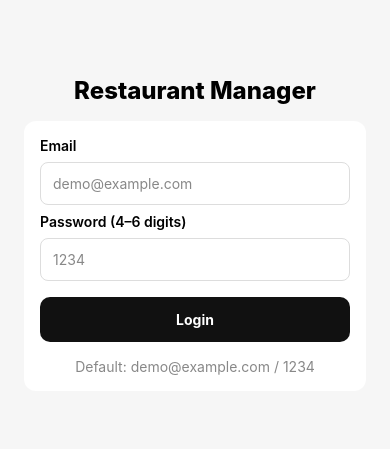
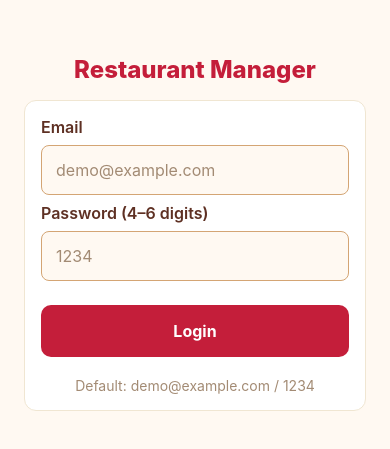
Before and after one commit to sktanvircse/Restaurant-Management-System-APP, a React Native app: screen /Auth in a window 390 px wide. Shown: the part 189-638 px from the top of the page. Built offline with nearby package versions, Linux system fonts and the light colour scheme.

Commit message:
color file add and login page color add

```diff
--- a/src/screens/LoginScreen.tsx
+++ b/src/screens/LoginScreen.tsx
@@ -11,6 +11,7 @@ import {
 } from "react-native";
 import { useAuthStore } from "../store/auth";
 import { isValidEmail, isValidPin } from "../utils/validations";
+import { RestaurantTheme } from "../theme";
 
 export default function LoginScreen() {
   const login = useAuthStore((s) => s.login);
@@ -47,18 +48,18 @@ export default function LoginScreen() {
           autoCapitalize="none"
           autoCorrect={false}
           placeholder="demo@example.com"
-          placeholderTextColor="#888" // ← explicitly set
-          style={[styles.input, { color: "#000" }]} // ← text color
+          placeholderTextColor={RestaurantTheme.colors.placeholder}
+          style={[styles.input, { color: RestaurantTheme.colors.text }]}
         />
         <Text style={styles.label}>Password (4–6 digits)</Text>
         <TextInput
           value={pw}
           onChangeText={setPw}
           placeholder="1234"
-          placeholderTextColor="#888" // ← explicitly set
+          placeholderTextColor={RestaurantTheme.colors.placeholder}
           secureTextEntry
           keyboardType="number-pad"
-          style={[styles.input, { color: "#000" }]} // ← text color
+          style={[styles.input, { color: RestaurantTheme.colors.text }]}
           maxLength={6}
         />
         <TouchableOpacity onPress={onSubmit} style={styles.button}>
@@ -75,35 +76,55 @@ const styles = StyleSheet.create({
     flex: 1,
     padding: 24,
     justifyContent: "center",
-    backgroundColor: "#f6f6f6",
+    backgroundColor: RestaurantTheme.colors.background,
   },
   title: {
     fontSize: 24,
     fontWeight: "800",
     textAlign: "center",
     marginBottom: 16,
+    color: RestaurantTheme.colors.primary,
   },
   card: {
-    backgroundColor: "#fff",
+    backgroundColor: RestaurantTheme.colors.cardBackground,
     borderRadius: 12,
     padding: 16,
     gap: 8,
     elevation: 2,
+    borderWidth: 1,
+    borderColor: RestaurantTheme.colors.cardBorder,
   },
-  label: { fontWeight: "600" },
+  label: {
+    fontWeight: "600",
+    color: RestaurantTheme.colors.text,
+    fontSize: 16,
+  },
   input: {
     borderWidth: 1,
-    borderColor: "#ddd",
+    borderColor: RestaurantTheme.colors.inputBorder,
     borderRadius: 8,
-    padding: 12,
-    color: "#000", // text color
+    padding: 14,
+    color: RestaurantTheme.colors.text,
+    backgroundColor: RestaurantTheme.colors.background,
+    fontSize: 16,
   },
   button: {
-    backgroundColor: "#111",
-    padding: 14,
+    backgroundColor: RestaurantTheme.colors.primary,
+    padding: 16,
     borderRadius: 10,
-    marginTop: 8,
+    marginTop: 16,
+    elevation: 2,
   },
-  buttonText: { color: "#fff", textAlign: "center", fontWeight: "700" },
-  hint: { color: "#888", textAlign: "center", marginTop: 8 },
+  buttonText: {
+    color: RestaurantTheme.colors.buttonText,
+    textAlign: "center",
+    fontWeight: "700",
+    fontSize: 16,
+  },
+  hint: {
+    color: RestaurantTheme.colors.hintText,
+    textAlign: "center",
+    marginTop: 12,
+    fontSize: 14,
+  },
 });
--- /dev/null
+++ b/src/theme.tsx
@@ -0,0 +1,15 @@
+// theme.js
+export const RestaurantTheme = {
+  colors: {
+    primary: '#C41E3A',       // Deep red
+    secondary: '#5E3023',     // Warm brown
+    background: '#FFF9F2',    // Off-white
+    cardBackground: '#FFFFFF',// White
+    text: '#5E3023',          // Warm brown
+    inputBorder: '#D4A574',   // Light tan
+    placeholder: '#A38B74',   // Warm gray
+    cardBorder: '#F0E6D2',    // Soft warm border
+    buttonText: '#FFFFFF',    // White
+    hintText: '#A38B74',      // Warm gray
+  }
+};
```
